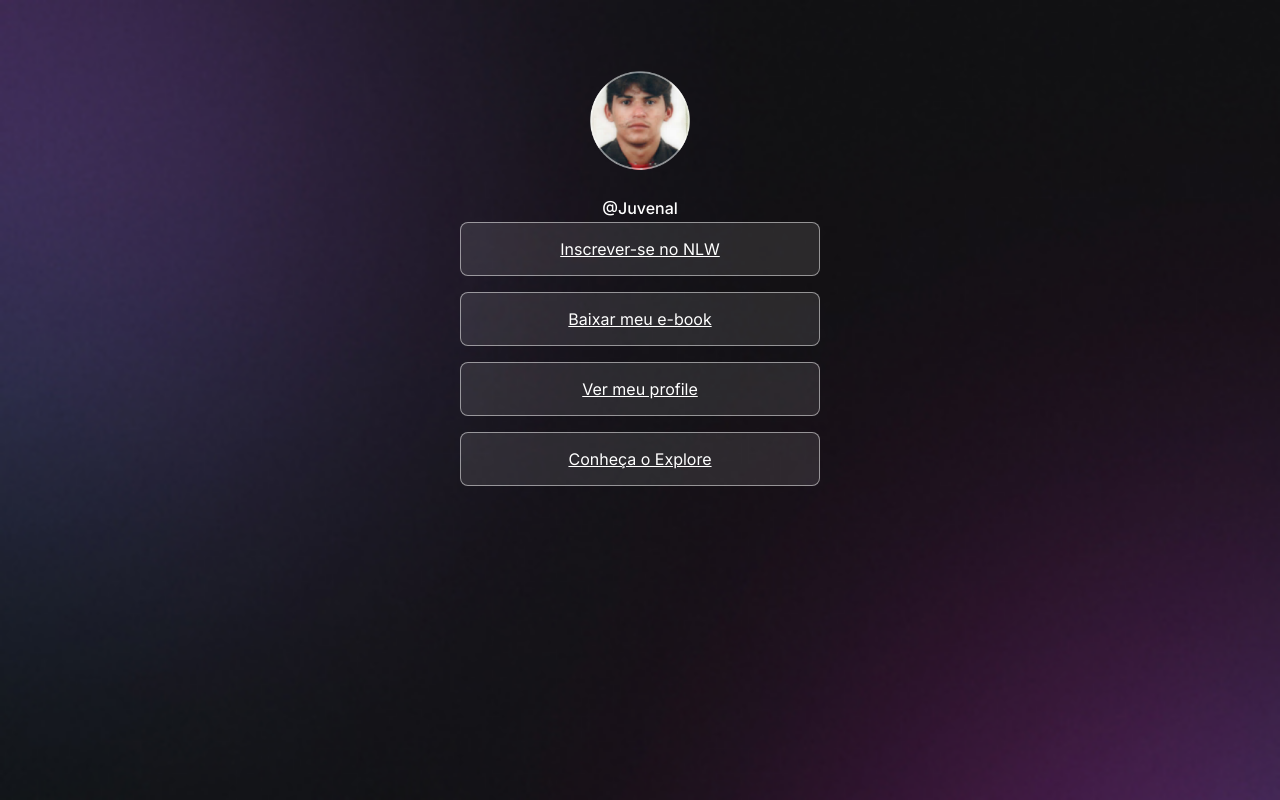
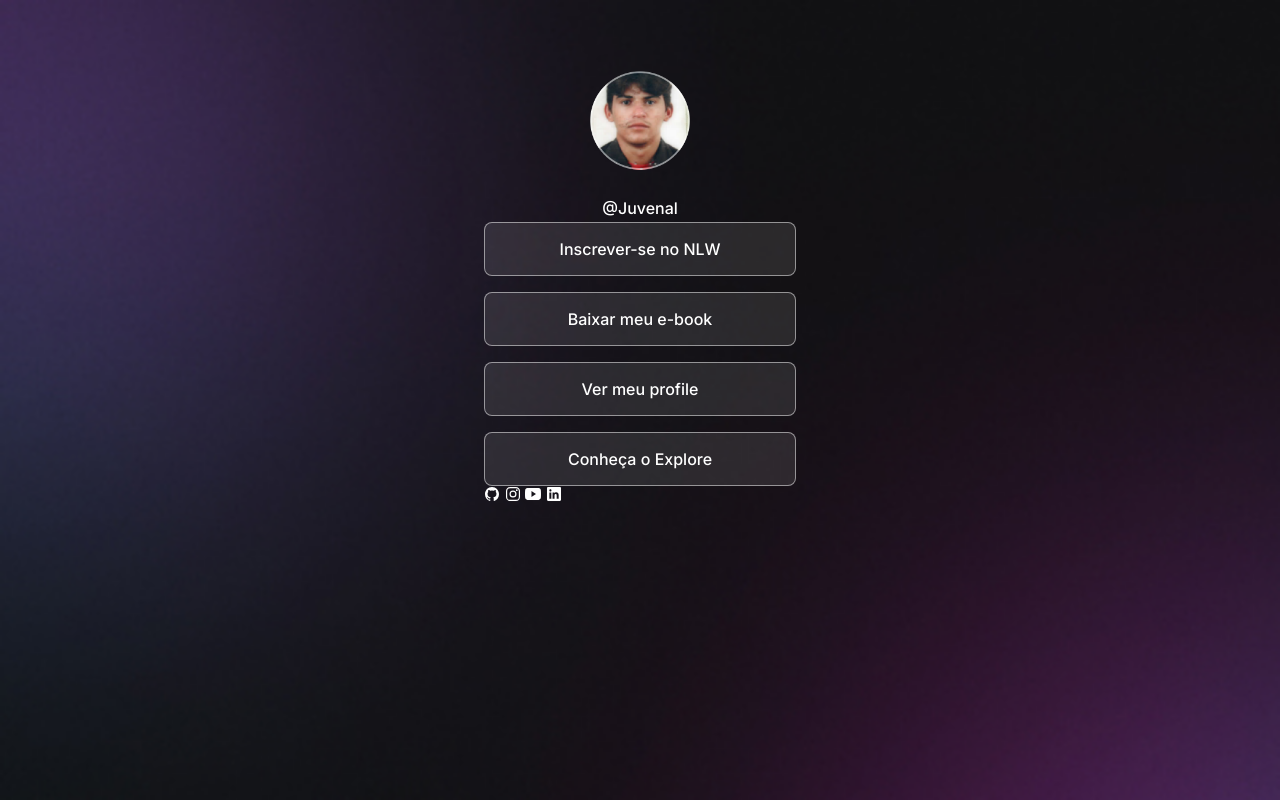
Before and after one commit to CarlosCardosoSilva/Front01, a plain HTML site: page index.html in a window 1280 px wide. Drawn offline with nearby package versions, Linux system fonts and the light colour scheme.

Commit message:
adiciomando icones redes sociais

```diff
--- a/index.html
+++ b/index.html
@@ -37,6 +37,14 @@
           >
         </li>
       </ul>
+      <div id="social-links">
+        <ion-icon name="logo-github"></ion-icon>
+        <ion-icon name="logo-instagram"></ion-icon>
+        <ion-icon name="logo-youtube"></ion-icon>
+        <ion-icon name="logo-linkedin"></ion-icon>
+      </div>
     </div>
+    <script type="module" src="https://unpkg.com/ionicons@7.1.0/dist/ionicons/ionicons.esm.js"></script>
+    <script nomodule src="https://unpkg.com/ionicons@7.1.0/dist/ionicons/ionicons.js"></script>
   </body>
 </html>
--- a/style.css
+++ b/style.css
@@ -13,6 +13,7 @@ body * {
 #container {
   width: 360px;
   margin: 56px auto 0px;
+  padding: 0 24px;
 }
 #profile {
   text-align: center;
@@ -46,4 +47,14 @@ ul li a {
   border-radius: 8px;
   backdrop-filter: bluer(4px);
   -webkit-backdrop-filter: blur(4px);
+
+  text-decoration: none;
+  font-weight: 500;
+
+  transition: background 0.2s;
 }
+/* pseudo-selector */
+ul li a:hover {
+  background: rgba(255, 255, 255, 0.05);
+  border: 1.5px white;
+}
```
